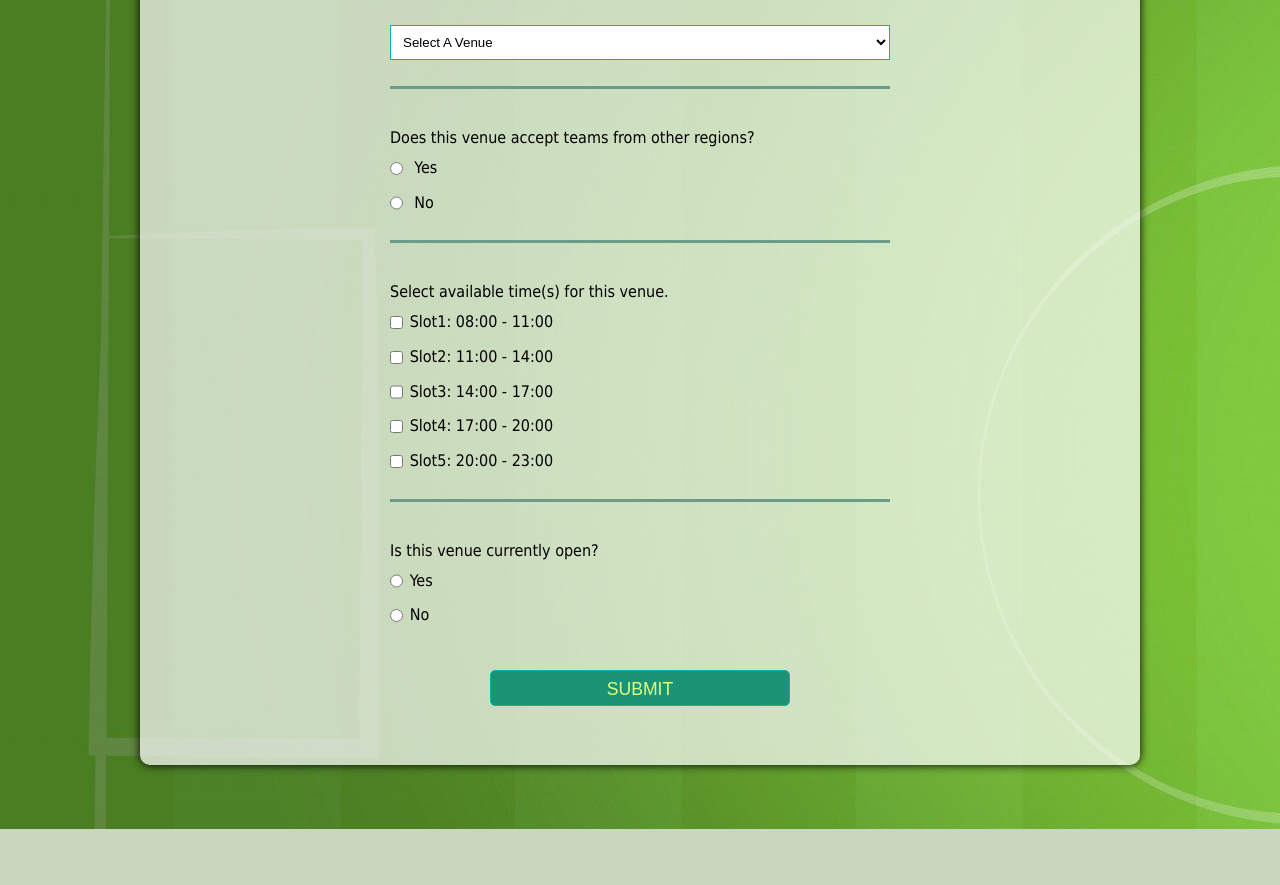
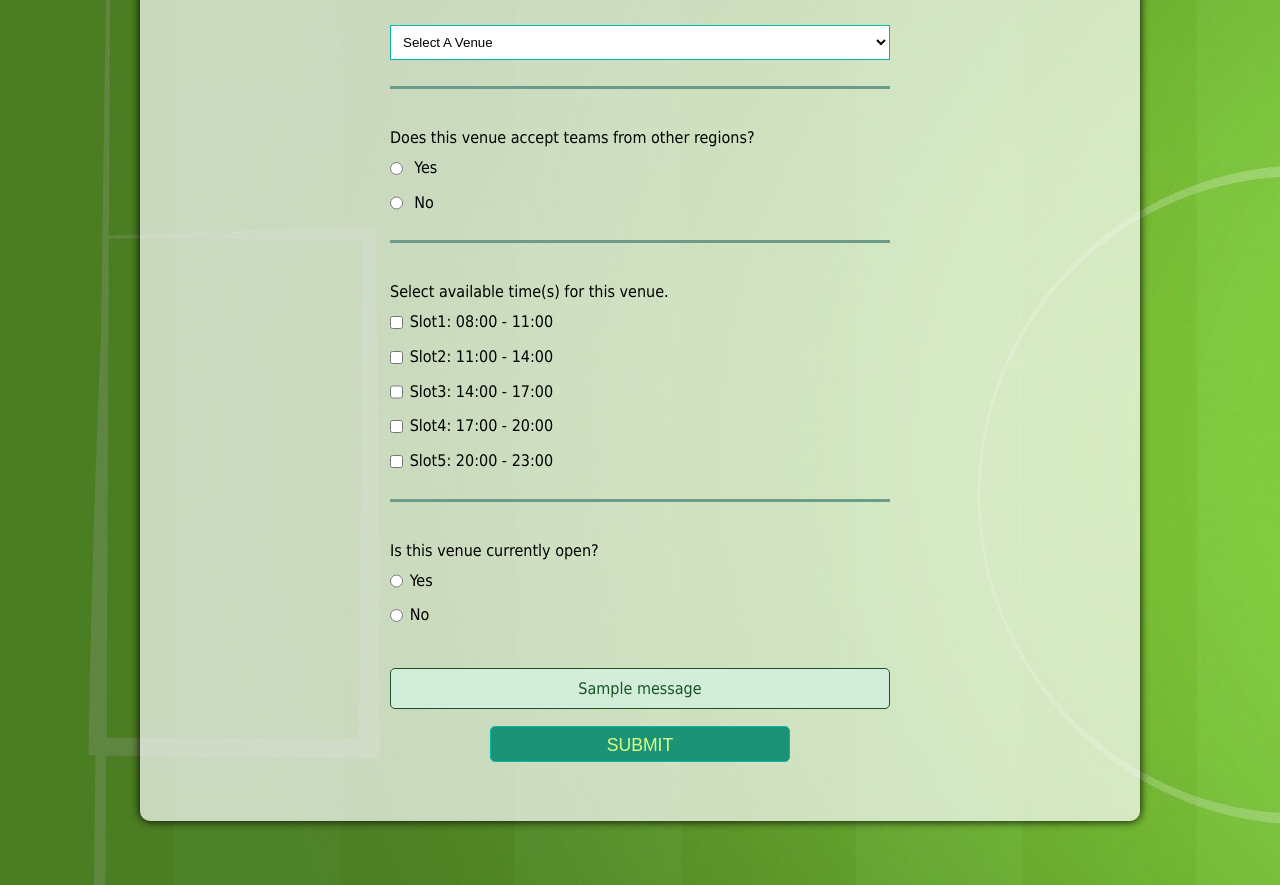
Before and after one commit to berfinyuksel/sahaatar, a Flask app: page /venuesettings in a window 1280 px wide. Shown: the part 301-1186 px from the top of the page. Before the commit the page ends 1130 px from the top, so only its background shows below. Run offline with Flask 3, Linux system fonts and the light colour scheme; tables that the repository leaves empty hold one stand-in row (values such as "Sample post"); one stand-in notice (Sample message) is shown.

Commit message:
venue settings changes

```diff
--- a/website/static/css/field_styles.css
+++ b/website/static/css/field_styles.css
@@ -195,3 +195,16 @@
     margin: 0 0.5em 0 0;
     vertical-align: middle;
 }
+
+.alert-success {
+    padding: 10px;
+    margin-bottom: 20px;
+    border: 1px solid #155724;
+    border-radius: 5px;
+    color: #155724;
+    background-color: #d4edda;
+    margin: 0 auto;
+    max-width: 500px;
+    text-align: center;
+    animation: fadeOut 10s forwards;
+}
--- a/website/templates/venuesettings.html
+++ b/website/templates/venuesettings.html
@@ -41,7 +41,7 @@
         </div>
         <form id="survey-form" method="POST">
             <fieldset>
-                <select id="dropdown" name ="venue_name">
+                <select id="dropdown" name="venue_name" required>
                     <option value="" selected disabled>Select A Venue</option>
                     {% for venue in venue %}
                     <option value="{{ venue.venue_name }}">{{ venue.venue_name }}</option>
@@ -53,29 +53,50 @@
                 <label>
                     Does this venue accept teams from other regions?
                 </label>
-                <label for="yes"><input id="yes" type="radio" class="inline" name="area" value= True /> Yes</label>
-                <label for="no"><input id="no" type="radio" class="inline" name="area" value= False /> No</label>
+                <label for="yes"><input id="yes" type="radio" class="inline" name="area" value=True required />
+                    Yes</label>
+                <label for="no"><input id="no" type="radio" class="inline" name="area" value=False required />
+                    No</label>
             </fieldset>
 
             <fieldset>
                 <label>Select available time(s) for this venue.</label>
-                <label for="slot1"><input id="slot1" type="checkbox" class="inline" name="slot1" value="slot1" />Slot1: 08:00 -
+                <label for="slot1"><input id="slot1" type="checkbox" class="inline" name="slot1" value="slot1" />Slot1:
+                    08:00 -
                     11:00</label>
-                <label for="slot2"><input id="slot2" type="checkbox" class="inline" name="slot2" value="slot2" />Slot2: 11:00 -
+                <label for="slot2"><input id="slot2" type="checkbox" class="inline" name="slot2" value="slot2" />Slot2:
+                    11:00 -
                     14:00</label>
-                <label for="slot3"><input id="slot3" type="checkbox" class="inline" name="slot3" value="slot3" />Slot3: 14:00 -
+                <label for="slot3"><input id="slot3" type="checkbox" class="inline" name="slot3" value="slot3" />Slot3:
+                    14:00 -
                     17:00</label>
-                <label for="slot4"><input id="slot4" type="checkbox" class="inline" name="slot4" value="slot4" />Slot4: 17:00 -
+                <label for="slot4"><input id="slot4" type="checkbox" class="inline" name="slot4" value="slot4" />Slot4:
+                    17:00 -
                     20:00</label>
-                <label for="slot5"><input id="slot5" type="checkbox" class="inline" name="slot5" value="slot5" />Slot5: 20:00 -
+                <label for="slot5"><input id="slot5" type="checkbox" class="inline" name="slot5" value="slot5" />Slot5:
+                    20:00 -
                     23:00</label>
             </fieldset>
 
             <fieldset>
                 <label>Is this venue currently open?</label>
-                <label for="yes"><input id="yes" type="radio" class="inline" name="open" value=True />Yes</label>
-                <label for="no"><input id="no" type="radio" class="inline" name="open" value=False />No</label>
+                <label for="yes"><input id="yes" type="radio" class="inline" name="open" value=True
+                        required />Yes</label>
+                <label for="no"><input id="no" type="radio" class="inline" name="open" value=False required />No</label>
             </fieldset>
+
+
+            {% with messages = get_flashed_messages(with_categories=true) %}
+            {% if messages %}
+            <div class="alert-container">
+                {% for category, message in messages %}
+                <div class="alert alert-{{ category }}">
+                    {{ message }}
+                </div>
+                {% endfor %}
+            </div>
+            {% endif %}
+            {% endwith %}
 
             <input id="submit" type="submit" value="SUBMIT" /></input>
     </div>
--- a/website/views.py
+++ b/website/views.py
@@ -92,18 +92,10 @@
             venue_to_update.slot_five = slot_five_input
 
             db.session.commit()
-
-        else:
-            # Buraya flash message gelmesi lazım
-            return "Please select the buttons before submitting"
-
-
-
-
-        return render_template('venuesettings.html', venue=venue)
+        flash("Changes saved Successfully!", "success")
+        return redirect(url_for("views.venuesettings"))
 
     return render_template('venuesettings.html', venue=venue)
-
 
 @views.route('/addfile', methods=['POST', 'GET'])
 def addfile():
```
Also changed, not shown: 1 other file.
